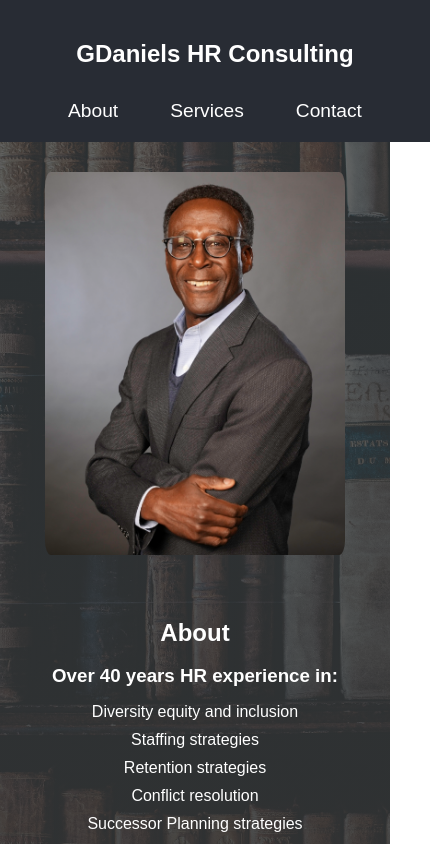
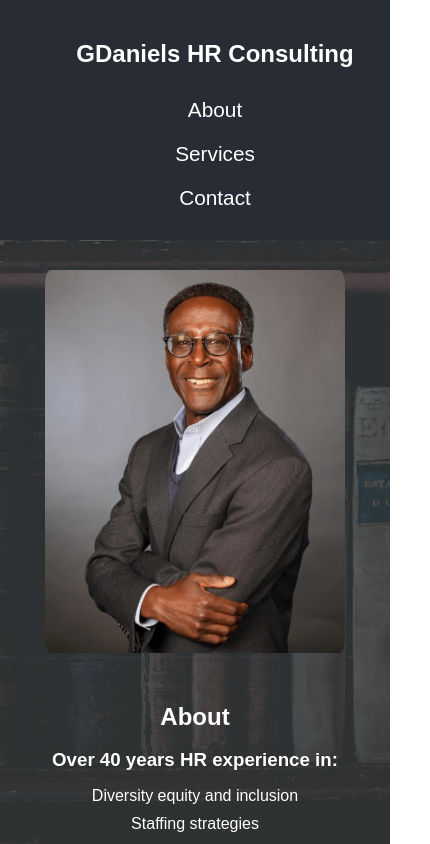
Before and after one commit to ed55567/gdanielshrconsulting, a React (Create React App) app: page / in a window 390 px wide. Shown: the top 844 px of the page, 430 px wide, since content can reach past the window. Built offline with nearby package versions, Linux system fonts and the light colour scheme.

Commit message:
added more lines to app

```diff
--- a/src/App.css
+++ b/src/App.css
@@ -102,19 +102,32 @@ footer {
   color: white
 }
 
-@media (max-width: 668px) {
+/* App.css */
+@media (max-width: 768px) {
   .App {
-    padding: 0px;
+    padding: 0;
+    overflow: hidden;
   }
+
   .profile-photo {
-    width: 300px;
+    width: 100%;
+    max-width: 300px;
+    margin: 0 auto;
+    display: block;
   }
+
+  nav ul {
+    flex-direction: column;
+    align-items: center;
+  }
+
   nav ul li {
-    margin: 0px 26px;
-    font-size: 1.2em;
+    margin: 10px 0;
     text-align: center;
   }
+
   h1 {
     font-size: 1.5em;
+    margin: 20px 0;
   }
 }
```
